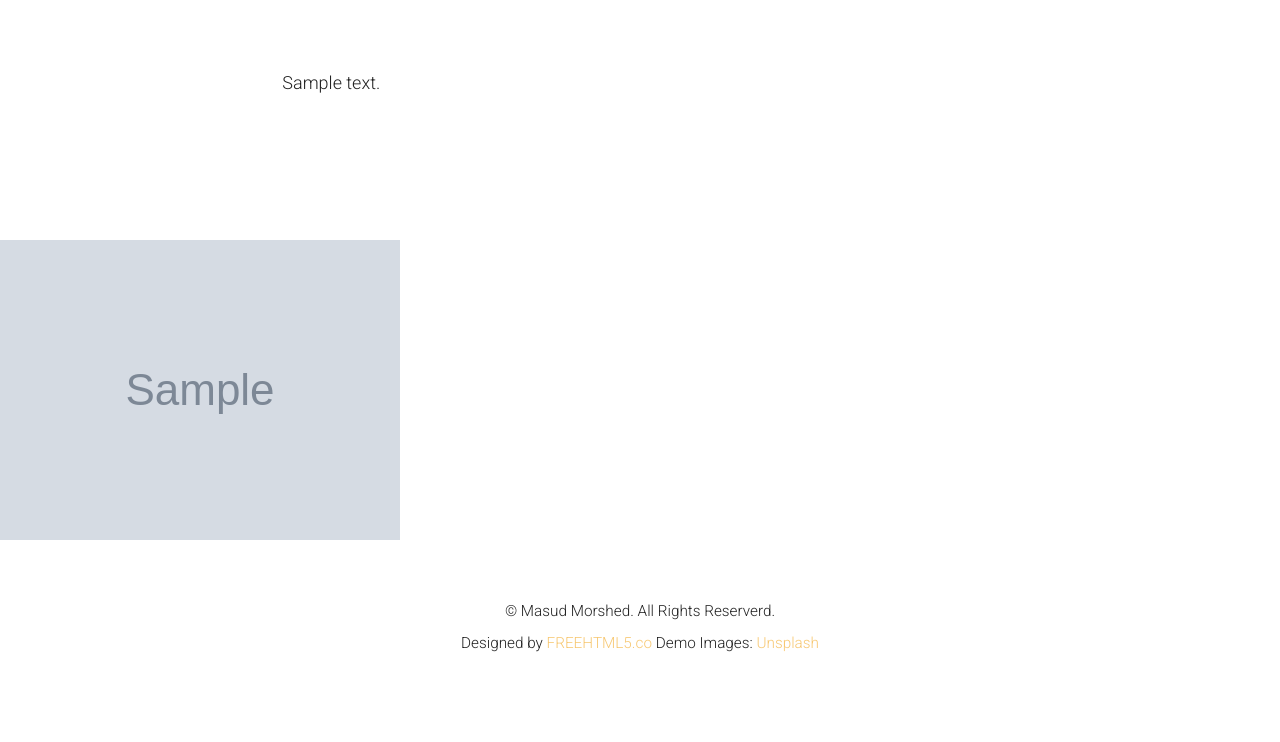
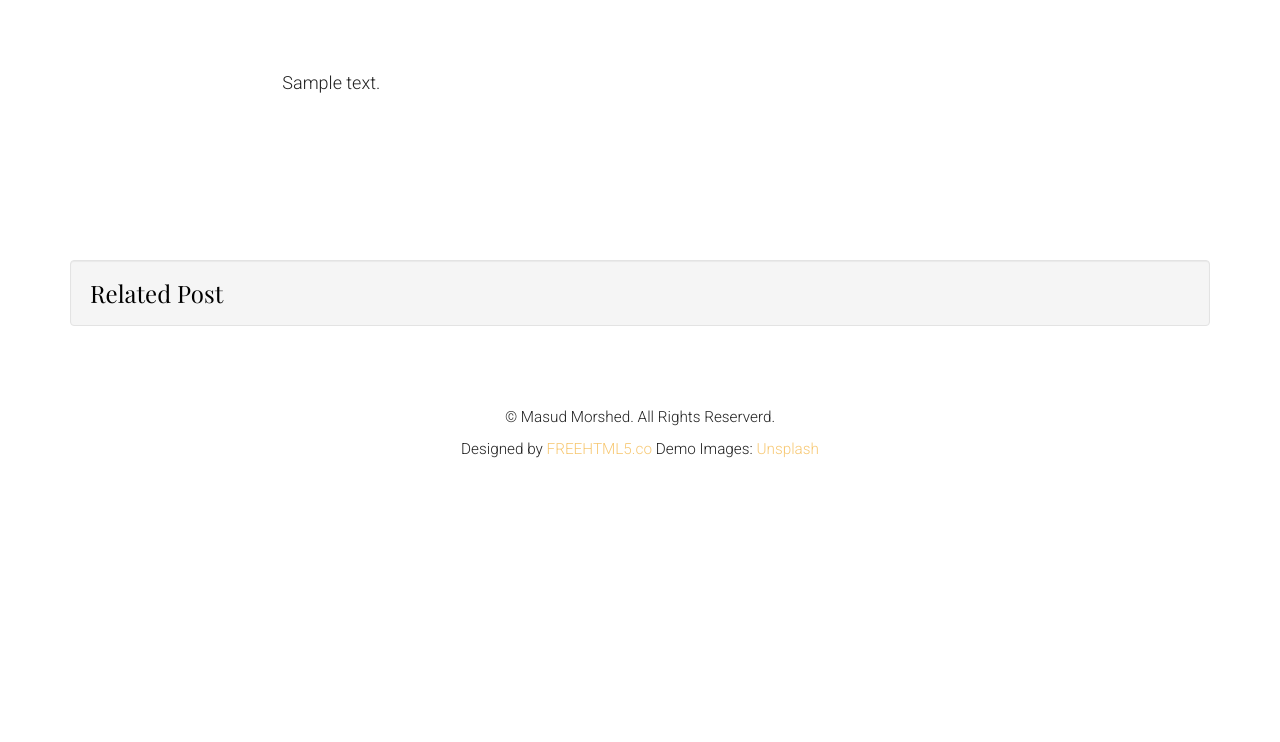
Before and after one commit to morshedmasud/django_blog, a Django app: page /article/1 in a window 1280 px wide. Shown: the part 728-1470 px from the top of the page. After the commit the page ends 1186 px from the top, so only its background shows below. Run offline with Django 3.2, Linux system fonts and the light colour scheme; tables that the repository leaves empty hold one stand-in row (values such as "Sample post"); grey boxes marked "Sample" are stand-in pictures; some libraries are stand-ins or nearby versions; some web fonts are replaced.

Commit message:
related post in singel page error fixed

```diff
--- a/blog_app/urls.py
+++ b/blog_app/urls.py
@@ -7,7 +7,8 @@
     path('', views.index, name='index'),
     path('author/<name>', views.getauthor, name="author"),
     path('article/<int:id>', views.getsingle, name='single_post'),
-    path('topic/<name>', views.gettopic, name='topic')
+    path('topic/<name>', views.gettopic, name='topic'),
+    path('login', views.getlogin, name='login')
 ]
 
 # if settings.DEBUG:
--- a/blog_app/views.py
+++ b/blog_app/views.py
@@ -33,3 +33,7 @@
         'category':cat,
     }
     return render(request, 'category.html', context)
+
+
+def getlogin(request):
+    return render(request, 'login.html')
--- a/templates/index.html
+++ b/templates/index.html
@@ -14,6 +14,5 @@
 		<h2 class="fh5co-article-title"><a href="{% url 'single_post' id=post.id %}">{{ post.title }}</a></h2>
 		<span class="fh5co-meta fh5co-date">{{ post.posted_on.date }}</span>
 	</article>
-
 {% endfor %}
 {% endblock %}
--- a/templates/single.html
+++ b/templates/single.html
@@ -24,7 +24,6 @@
 		</figure>
 		<h3 class="heading">About Me</h3>
 		<h2>{{ post.article_author.name.get_full_name }}</h2>
-		<!-- <h4>{{ post.article_author.name.email }}</h4> -->
 		<a href="mailto:{{post.article_author.name.email}}">{{ post.article_author.name.email }}</a>
 		<p>{{ post.article_author.details }}</p>
 		<ul class="fh5co-social">
@@ -63,12 +62,20 @@
 				</div>
 			</article>
 		</div>
-		<div class="row">
-			<figure>
-					<a href="{% url 'single_post' id=post.id %}"><img src="{{ post.image.url }}" class="img-responsive"></a>
+	</div>
+	<div class="container">
+		<h3 class="well">Related Post</h3>
+		{% for r in related %}
+		<article class="col-lg-3 col-md-3 col-sm-3 col-xs-6 col-xxs-12 animate-box">
+			<figure class="animate-box">
+				<a href="{% url 'single_post' id=r.id %}"><img src="{{ r.image.url }}" class="img-responsive"></a>
+				<a href="{% url 'single_post' id=r.id %}"><h3>{{ r.title }}</h3></a>
+				<div class="col-lg-12 cp-r animate-box">
+					<p>{{ r.body|truncatewords:10 }}</p>
+				</div>
 			</figure>
-		</div>
-
+		</article>
+		{% endfor %}
 	</div>
 {% endblock %}
 
```
Also changed, not shown: templates/login.html (added, +31 -0 lines).
